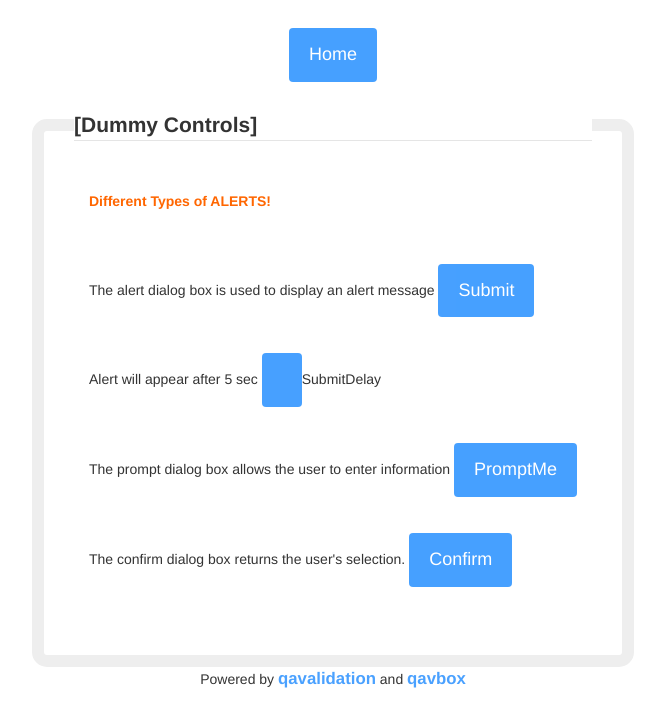
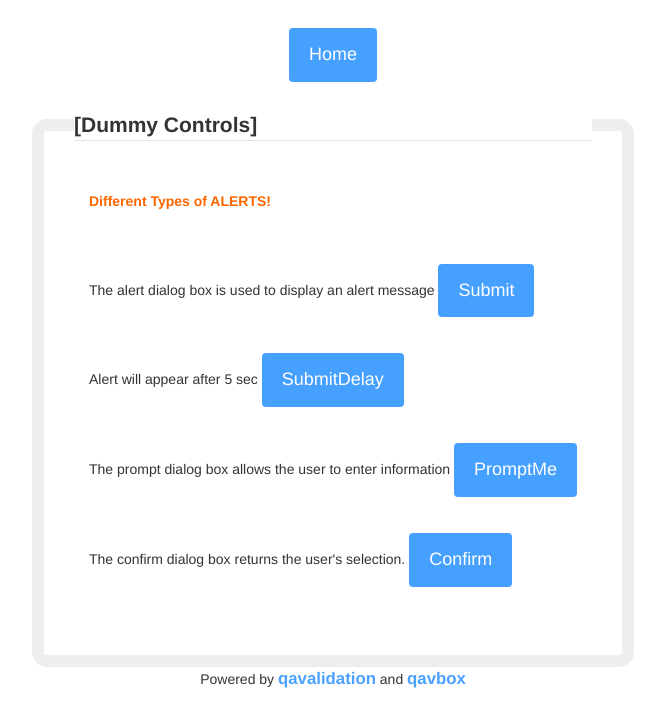
Before and after one commit to qavbox/demo, a Jekyll site: the page built from alerts/index.html, in a window 1280 px wide. Shown: the top 727 px of the page, without its empty margins (307-972 px from the left). Built offline with Jekyll 4.4.1, drawn with Linux system fonts in a browser that asks for light colours.

Commit message:
Update index.html

```diff
--- a/alerts/index.html
+++ b/alerts/index.html
@@ -17,7 +17,7 @@
 </script>
 
 Alert will appear after 5 sec
-<input class="btn" type="button" onclick="delayTimeFunction()" id="delayalert">SubmitDelay</input><br/><br/>
+<input class="btn" type="button" onclick="delayTimeFunction()" id="delayalert" value="SubmitDelay"></input><br/><br/>
 <script>
 function delayTimeFunction() {
  setTimeout(function(){ alert("I appeared after 5 seconds!"); }, 5000);
```
